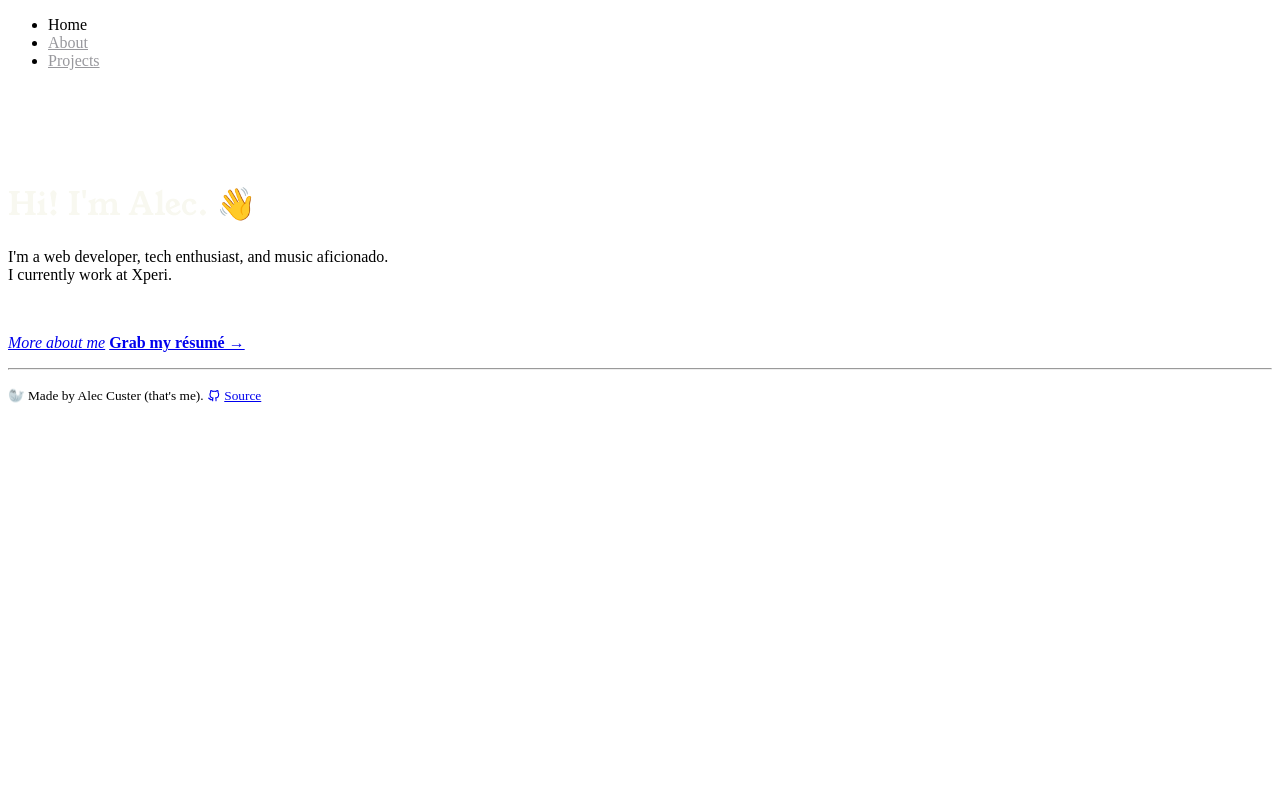
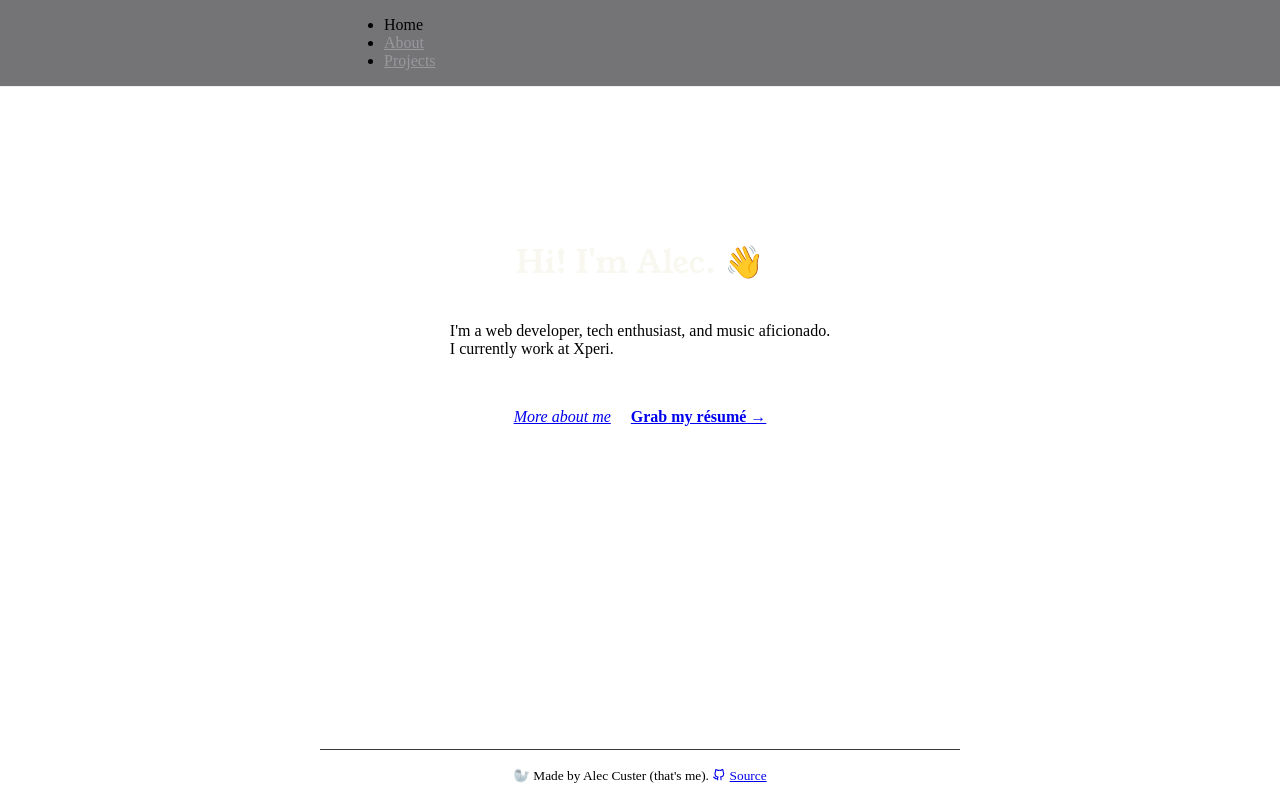
Before and after one commit to alechemy/aleccuster.com, a website: page index.html in a window 1280 px wide. Drawn offline with Linux system fonts and the light colour scheme.

Commit message:
css overhaul

```diff
--- /dev/null
+++ b/about.css
@@ -0,0 +1,13 @@
+@charset "utf-8";
+@import url('./mvp.css');
+@import url('./style.css');
+
+section div,
+section article {
+  margin: auto 1rem;
+  flex: 0 1 400px;
+}
+
+section div video {
+  width: 100%;
+}
--- /dev/null
+++ b/index.css
@@ -0,0 +1,19 @@
+@charset "utf-8";
+@import url('./mvp.css');
+@import url('./style.css');
+
+main {
+  text-align: var(--justify-important);
+}
+
+main a b,
+main a em,
+main a i,
+main a strong {
+  margin-left: 0.5rem;
+  margin-right: 0.5rem;
+}
+
+main h1 {
+  margin-top: 7rem;
+}
--- a/index.html
+++ b/index.html
@@ -2,7 +2,7 @@
 <html lang="en">
   <head>
     <title>Alec Custer</title>
-    <link rel="stylesheet" href="./style.css" />
+    <link rel="stylesheet" href="./index.css" />
     <meta charset="utf-8" />
     <meta name="description" content="Web developer" />
     <meta name="viewport" content="width=device-width, initial-scale=1.0" />
@@ -21,6 +21,8 @@
           <li><a href="/projects.html">Projects</a></li>
         </ul>
       </nav>
+    </header>
+    <main>
       <h1>Hi! I'm Alec. 👋</h1>
       <p>
         I'm a web developer, tech enthusiast, and music aficionado. <br />
@@ -33,9 +35,8 @@
           ><b>Grab my résumé &rarr;</b></a
         >
       </p>
-    </header>
+    </main>
     <footer>
-      <hr />
       <p>
         <small
           >🦭 Made by Alec Custer (that's me).
--- /dev/null
+++ b/projects.css
@@ -0,0 +1,7 @@
+@charset "utf-8";
+@import url('./mvp.css');
+@import url('./style.css');
+
+main {
+  justify-content: center;
+}
--- a/style.css
+++ b/style.css
@@ -3,6 +3,7 @@
 
 :root {
   /* MVP.css var overrides */
+  --width-content: 640px;
   --color: #0c8cfe; /* --blue */
   --color-accent: #0c8cfe; /* --blue */
   --color-bg: #060b1b; /* --base00 */
@@ -44,12 +45,81 @@
 }
 
 /* Custom styles */
-header h1 {
-  margin-top: 7rem;
+html {
+  height: 100%;
+  width: 100%;
+}
+
+body {
+  overflow: hidden;
+  height: 100%; /* note: it's not min! */
+  min-height: 100%;
+  box-sizing: border-box;
+  display: flex;
+  flex-direction: column;
+  margin: 0;
+  align-items: center;
+  /* proper mobile scrollbar locations */
+  overflow-y: auto;
+  overscroll-behavior: contain;
+  padding: 0;
+}
+
+main,
+footer,
+nav {
+  max-width: var(--width-content);
+}
+
+main,
+header,
+footer {
+  width: -moz-available;
+  width: -webkit-fill-available;
+  width: fill-available;
+  padding: 0;
+}
+
+header,
+footer {
+  display: flex;
+  align-items: center;
+  justify-content: space-around;
+}
+
+header {
+  max-width: none;
+  position: fixed;
+  top: 0;
+  box-shadow: rgba(0, 0, 0, 0.06) 0px 1px 0px;
+  -webkit-backdrop-filter: saturate(180%) blur(20px);
+  background-color: rgba(24, 24, 27, 0.6);
 }
 
 nav {
   margin-bottom: 0;
+  width: 100%;
+  justify-content: center;
+}
+
+nav ul li {
+  margin: 0 1.5rem;
+}
+
+nav ul li a {
+  color: var(--color-fg);
+}
+
+main {
+  padding: 8rem 1rem;
+  flex: 1;
+  display: flex;
+  flex-direction: column;
+  align-items: center;
+}
+
+footer {
+  border-top: 1px solid var(--color-bg-secondary);
 }
 
 h1 {
@@ -59,20 +129,6 @@ h1 {
 
 h2 {
   color: var(--color-fg-vibrant);
-}
-
-nav ul li a {
-  color: var(--color-fg);
-}
-
-section div,
-section article {
-  margin: auto 1rem;
-  width: 400px;
-}
-
-section div video {
-  width: 100%;
 }
 
 icon {
```
Also changed, not shown: about.html (+1 -2 lines), projects.html (+2 -3 lines).
